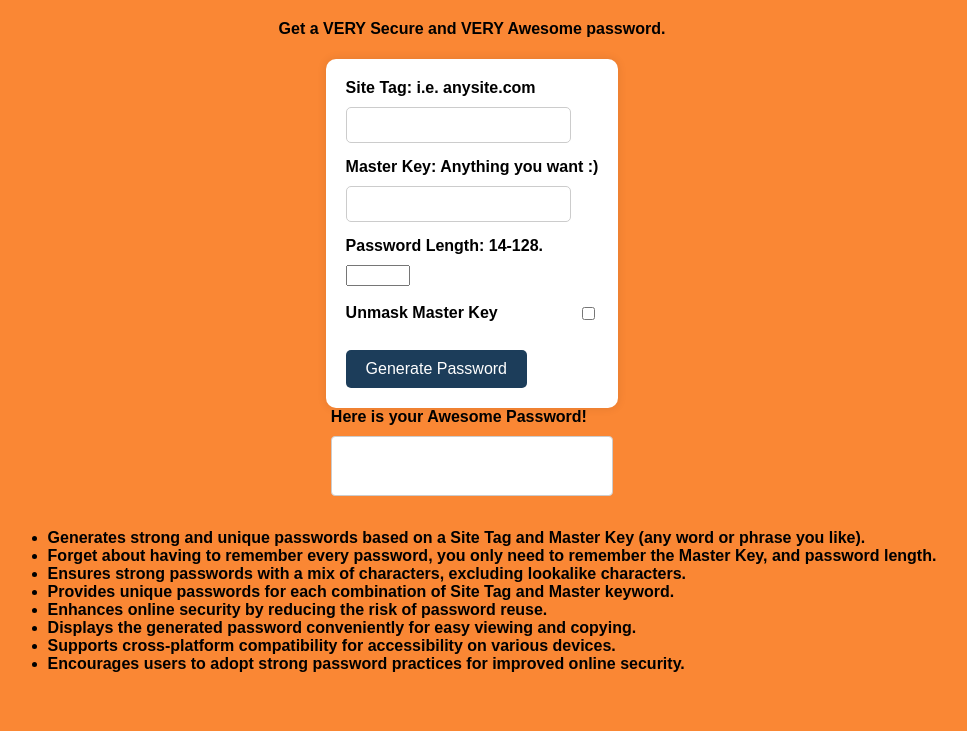
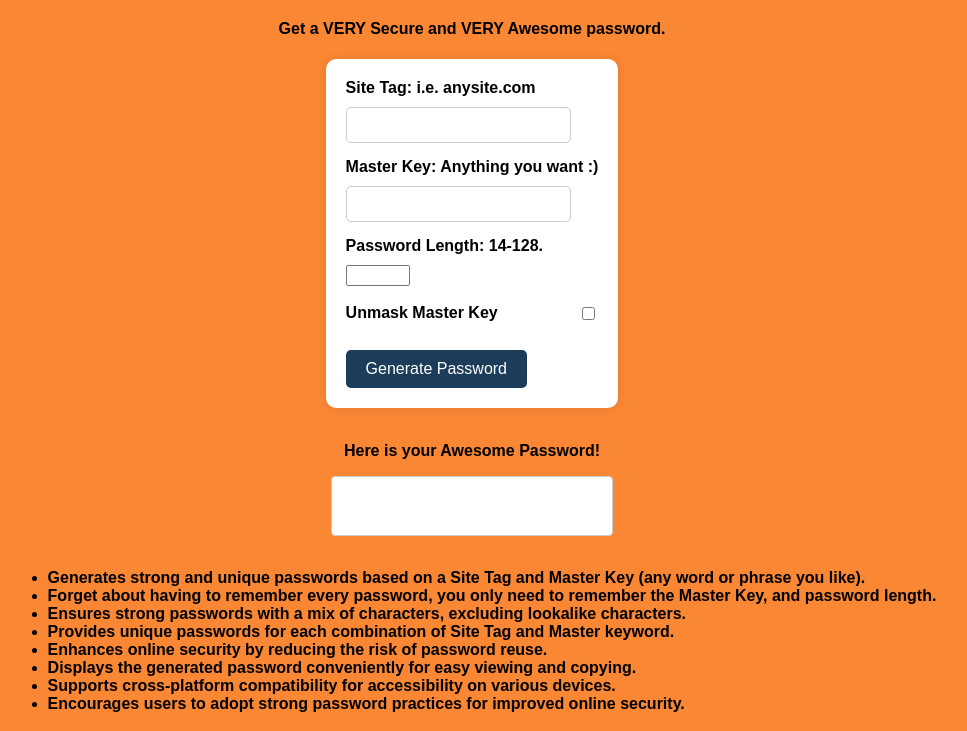
Before and after one commit to ccrypto12/AwesomePasswordGen, a plain HTML site: page index.html in a window 1280 px wide. Shown: the part 69-800 px from the top of the page, without its empty margins (168-1135 px from the left). Drawn offline with nearby package versions, Linux system fonts and the light colour scheme.

Commit message:
Update index.html
Signed-off-by: ccrypto12 <35269471+ccrypto12@users.noreply.github.com>

```diff
--- a/index.html
+++ b/index.html
@@ -45,6 +45,8 @@ label {
     margin-bottom: 0.625em;
     font-weight: bold;
 }
+
+p {font-weight: bold;}
 
 input[type="text"],
 input[type="password"],
@@ -102,9 +104,9 @@ button[type="submit"]:hover {
       <br>
       <button type="submit">Generate Password</button>
     </form>
-
+    <br>
+    <p>Here is your Awesome Password!</p>
     <div>
-      <label>Here is your Awesome Password!</label>
       <textarea id="passwordResult" rows="3"></textarea>
     </div>
 
```
